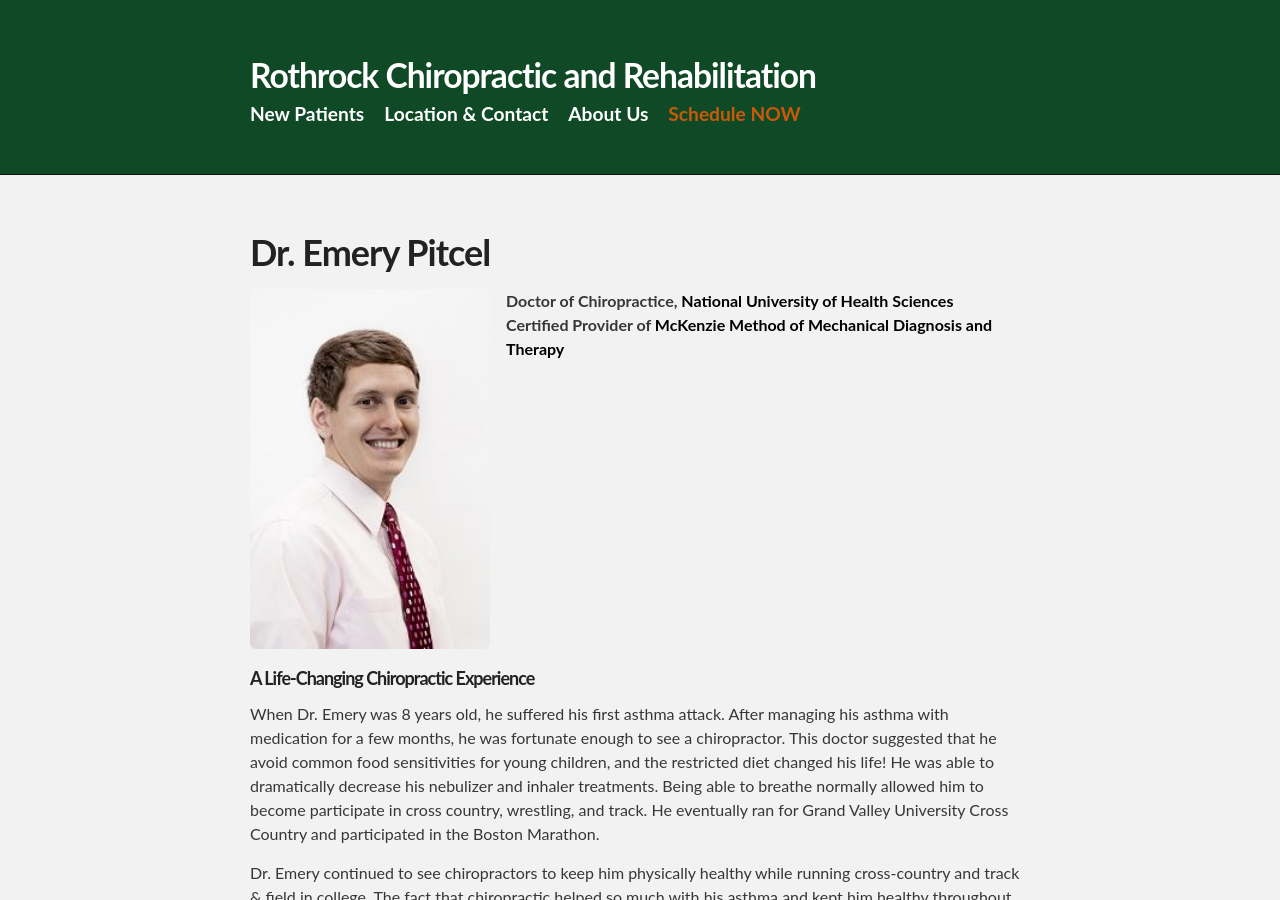
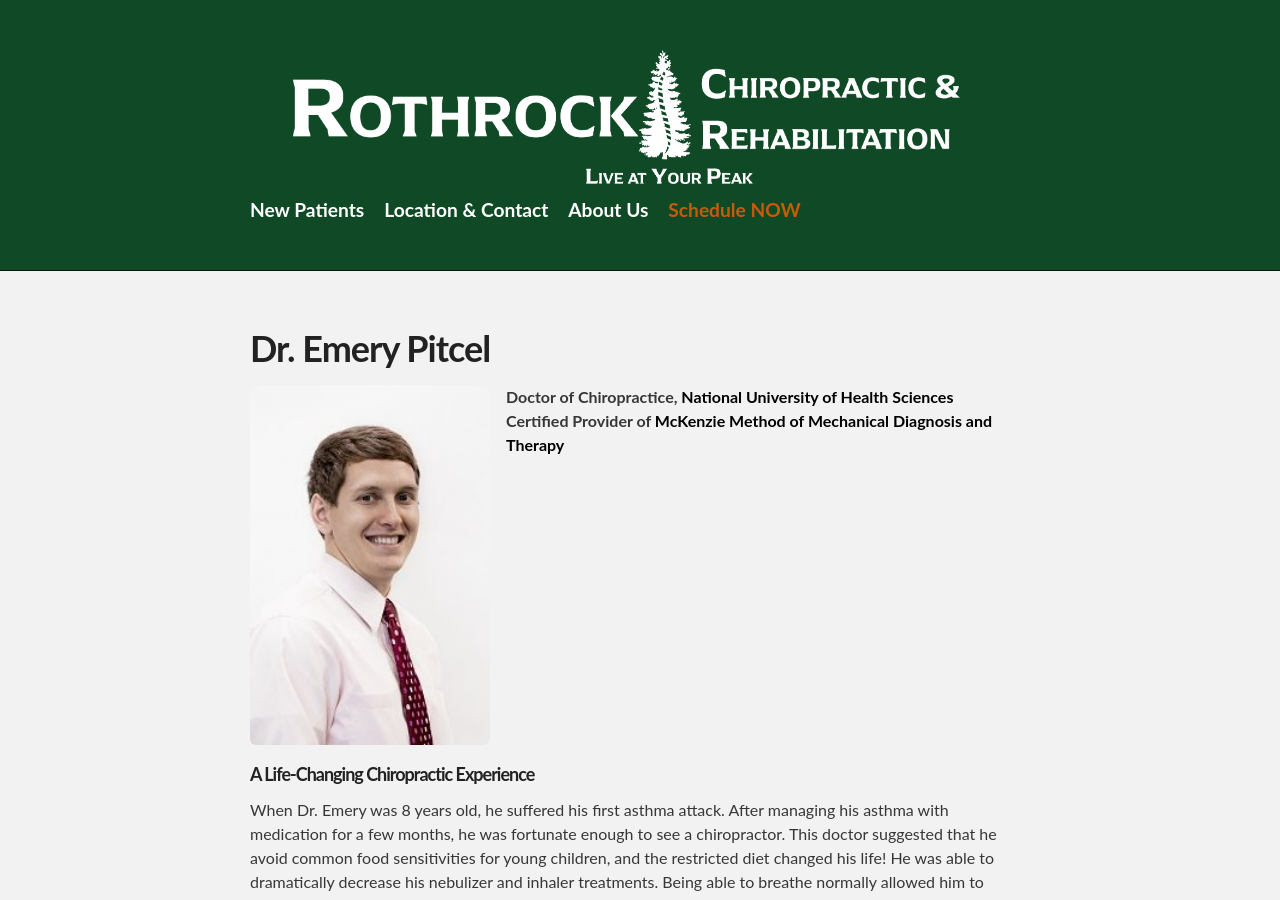
Before and after one commit to evpitcel/evpitcel.github.io, a Jekyll site: the page built from aboutus.html, in a window 1280 px wide and 900 px high. Built offline with Jekyll 4.4.1, drawn with Linux system fonts in a browser that asks for light colours.

Commit message:
logo inserted

```diff
--- a/_layouts/default.html
+++ b/_layouts/default.html
@@ -26,7 +26,8 @@
     <!-- HEADER -->
     <div id="header_wrap" class="outer">
         <header class="inner">
-            <h1 id="project_title" style="font-size:210%"><a style="color:white" href="/">Rothrock Chiropractic and Rehabilitation</a></h1>
+			<a href="/"><img src="/images/Rothrock-allwhite.png" alt = "Rothrock Chiropractic & Rehabilitation" style="width:90%; display:flex; justify-content:center;"/> </a>
+           <!-- <h1 id="project_title" style="font-size:210%"><a style="color:white" href="/">Rothrock Chiropractic and Rehabilitation</a></h1>-->
             <!-- <h2 id="project_tagline">{{ site.description | default: site.github.project_tagline }}</h2> -->
             <nav>
                 <ul>
--- a/aboutus.html
+++ b/aboutus.html
@@ -43,13 +43,13 @@ title: Dr. Emery Pitcel
   <div class="column">
     <img src="/images/pitcelfam.JPG" alt="" style="width:15em; border:none; border-bottom:0px">
   </div>
-</div>
+
 	<h5>The Journey to Pennsylvania</h5>
 <p>Dr. Emery practiced for 3.5 years in New Lenox, Illinois at <a href="https://mvpchiro.com" style="color:black">MVP Chiropractic</a>. His wife, <a href="https://www.me.psu.edu/department/directory-detail-g.aspx?q=kzf5356" style="color:black">Dr. Katie Fitzsimons</a>, accepted a position as an assistant professor of mechanical engineering at Penn State University in April 2020. Dr. Emery and his family moved to State College in December 2020. He is eager and excited to serve the Centre County region for years to come.</p>
 
 
 	<h5>Outside the Practice</h5>
 <p>Dr. Emery has a young daughter named Aubrey and a fur baby, Curie (<a href="https://www.instagram.com/curieawwsity/" class="fa fa-instagram"></a><a href="https://www.instagram.com/curieawwsity/"> @curieawwsity</a>). His hobbies include running, hiking around Nittany Valley, biking, traveling, and watching all kinds of sports. He always strives to give back to the community by participating in programs like toys for tots, local food drives, and other philanthropic activities. He's new to the area,so he'd also love to hear about other unique ways he can get involved in the Centre county community.  </p>
-
+</div>
 
 <!--</body> -->
--- a/index.html
+++ b/index.html
@@ -34,8 +34,8 @@ layout: default
 </div>
 <!--
 <div class="mySlides fade">
-  <img src="/images/lu-kuka3.jpg" style="width:90%; display:flex; justify-content:center;">
-  <div class="text">Zhiqing Lu demonstrating the Kuka LBR iiwa at the ME Knowledge Lab Ribbon Cutting. September 2021.</div>
+  <a href="/"><img src="/images/placeholder.png" alt = "Rothrock Chiropractic & Rehabilitation" style="width:90%; display:flex; justify-content:center;"/> </a>
+  <div class="text">Rothrock Chiropractic & Rehabiliation.</div>
 </div>
 
 <div class="mySlides fade">
```
Also changed, not shown: images/Rothrock-allwhite.png (renamed from images/Rothrock-logo-allwhite.png).
